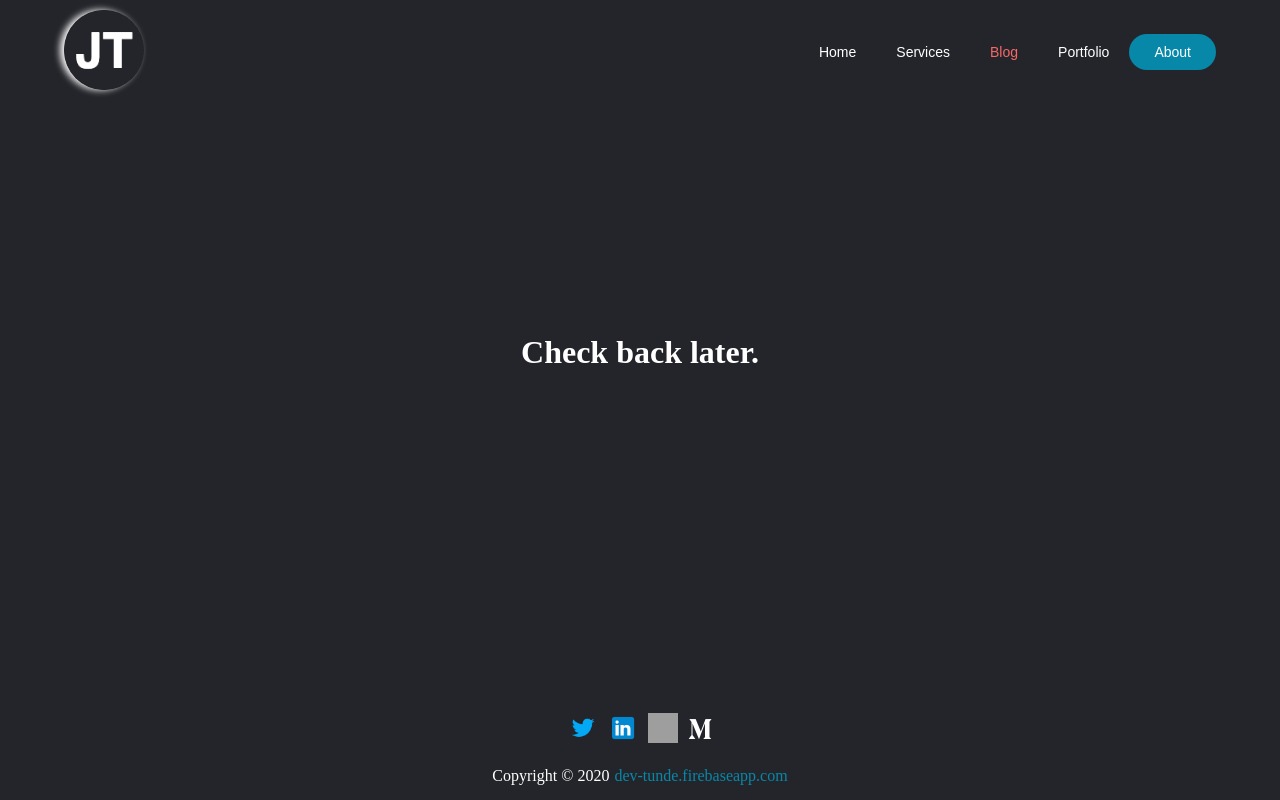
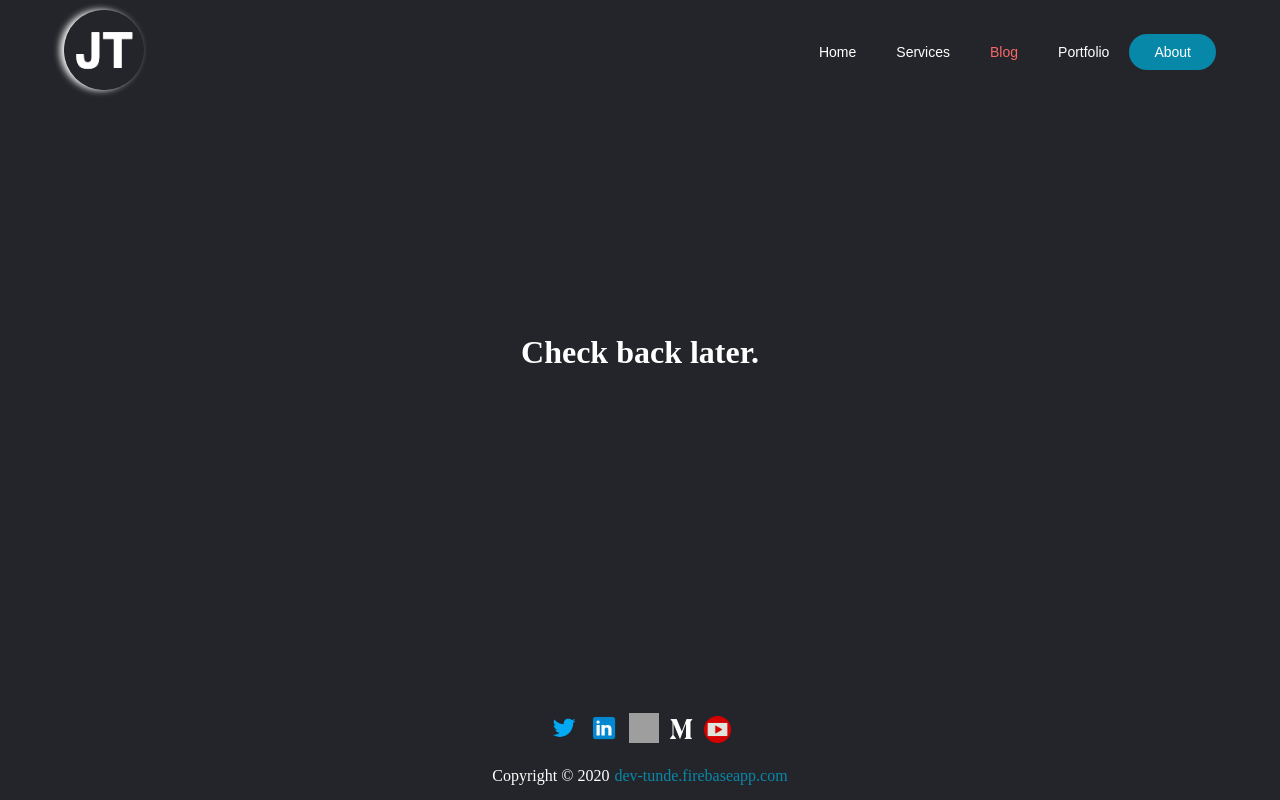
Before and after one commit to Abdullah8888/my-porfolio, a React (Create React App) app: page /blog in a window 1280 px wide. Built offline with nearby package versions, Linux system fonts and the light colour scheme; grey boxes are pictures that could not be loaded.

Commit message:
Added youtube logo

```diff
--- a/src/components/footer/index.tsx
+++ b/src/components/footer/index.tsx
@@ -4,6 +4,7 @@ import twitter from '../../assets/images/social_network_images/twitter.png';
 import linkedin from '../../assets/images/social_network_images/linkedin.png';
 import github from '../../assets/images/social_network_images/github.png';
 import medium from '../../assets/images/social_network_images/medium.png';
+import youtube from '../../assets/images/social_network_images/youtube.png';
 interface Props { }
 interface State {
 };
@@ -36,6 +37,11 @@ export default class Footer extends React.Component<Props, State> {
                                 <img src={medium} alt="medium" width="25px" height="27px" />
                             </a>
                         </li>
+                        <li>
+                            <a href="https://www.youtube.com/channel/UC1zxWw2dL9btUTLgHQVJtOw/" target="_blank">
+                                <img src={youtube} alt="youtube" width="27px" height="27px" />
+                            </a>
+                        </li>
                     </ul>
                 </div>
                 <div className="copyright">
```
Also changed, not shown: public/manifest.json, src/assets/images/social_network_images/youtube.png (added), 2 other files (tests, documents, lock files or other folders).
